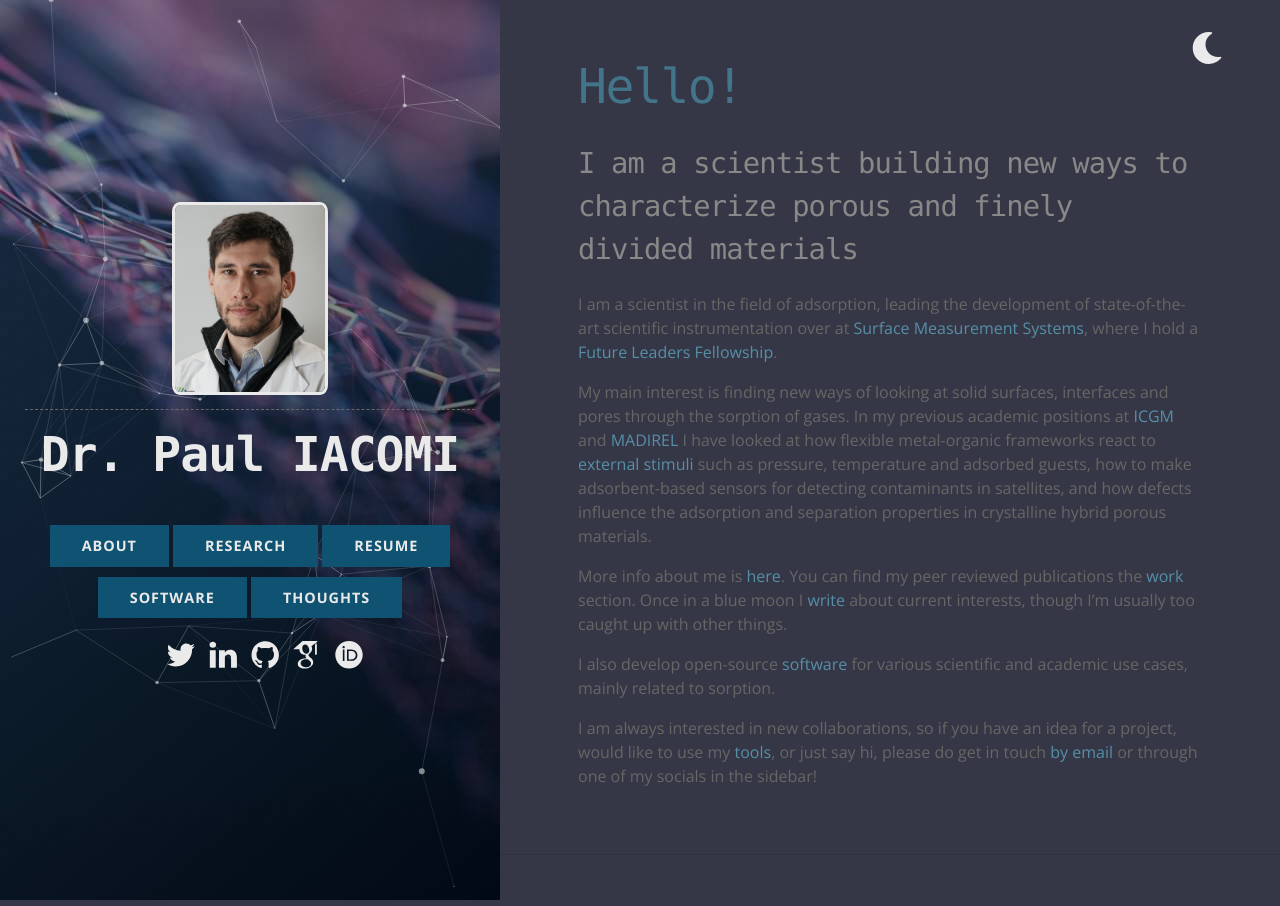
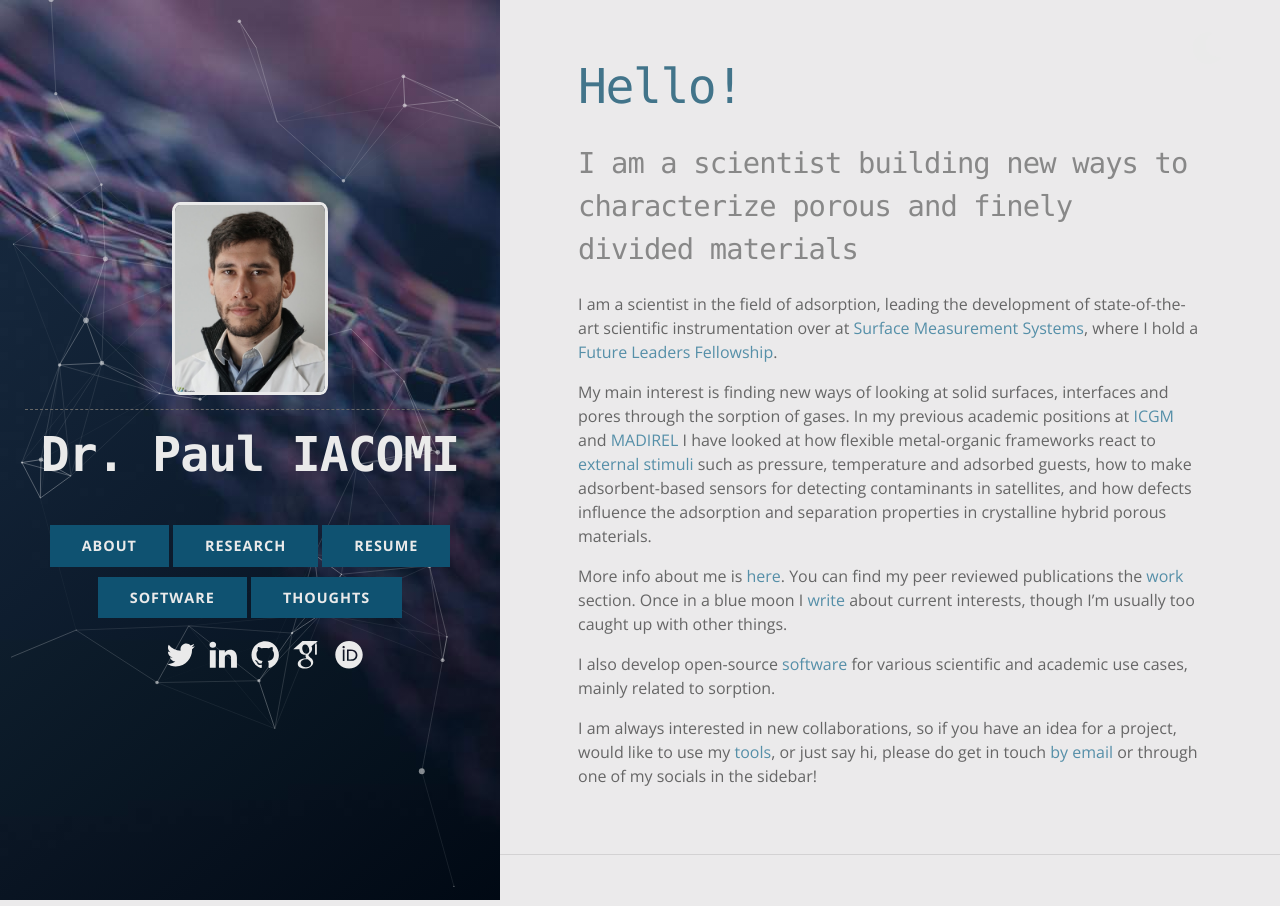
Before and after one commit to pauliacomi/pauliacomi.github.com, a Jekyll site: the page built from _pages/index.md, in a window 1280 px wide. Built offline with Jekyll 4.4.1, drawn with Linux system fonts in a browser that asks for light colours.

Commit message:
fix: color tweak #4

```diff
--- a/_sass/_default_colors.scss
+++ b/_sass/_default_colors.scss
@@ -29,11 +29,11 @@
 
 :root[color-mode="light"] {
     /* Light Colors */
-    --background-light: var(--transparent-dark);
-    --background-dark: var(--dove-grey);
-    --background-grey-1: var(--grey);
-    --background-grey-2: var(--silver-chalice);
-    --background-grey-3: var(--off-white);
+    --light: var(--transparent-grey);
+    --dark: var(--dove-grey);
+    --grey-1: var(--grey);
+    --grey-2: var(--silver-chalice);
+    --grey-3: var(--off-white);
 
     --text-light: var(--dove-grey);
     --text-dark: var(--gallery);
@@ -48,11 +48,11 @@
 
 :root[color-mode="dark"] {
     /* Dark Colors */
-    --background-light: var(--transparent-grey);
-    --background-dark: var(--off-white);
-    --background-grey-1: var(--silver-chalice);
-    --background-grey-2: var(--grey);
-    --background-grey-3: var(--off-white);
+    --light: var(--transparent-grey);
+    --dark: var(--off-white);
+    --grey-1: var(--silver-chalice);
+    --grey-2: var(--grey);
+    --grey-3: var(--off-white);
 
     --text-light: var(--gallery);
     --text-dark: var(--dove-grey);
@@ -68,9 +68,9 @@
 // Applied colors
 :root {
     /* Body */
-    --body-background: var(--background-light);
-    --body-foreground: var(--background-dark);
-    --footer-foreground: var(--background-grey-1);
+    --body-background: var(--light);
+    --body-foreground: var(--dark);
+    --footer-foreground: var(--grey-1);
 
     /* Buttons */
     --btn-background: var(--accent-medium);
@@ -79,9 +79,9 @@
     --btn-hover-inverted: var(--accent-bright);
 
     /* Text */
-    --heading-color: var(--background-grey-1);
-    --blockquote-color: var(--background-dark);
-    --blockquote-border: var(--background-dark);
+    --heading-color: var(--grey-1);
+    --blockquote-color: var(--dark);
+    --blockquote-border: var(--dark);
     --link-color: var(--accent-light);
 
     /* Code highlighting */
--- a/_sass/_syntax_highlighting.scss
+++ b/_sass/_syntax_highlighting.scss
@@ -5,8 +5,6 @@
    generated by rouge http://rouge.jneen.net/
    original base16 by Chris Kempson (https://github.com/chriskempson/base16)
 */
-
-@import "default_colors";
 
 .highlight {
 
```
